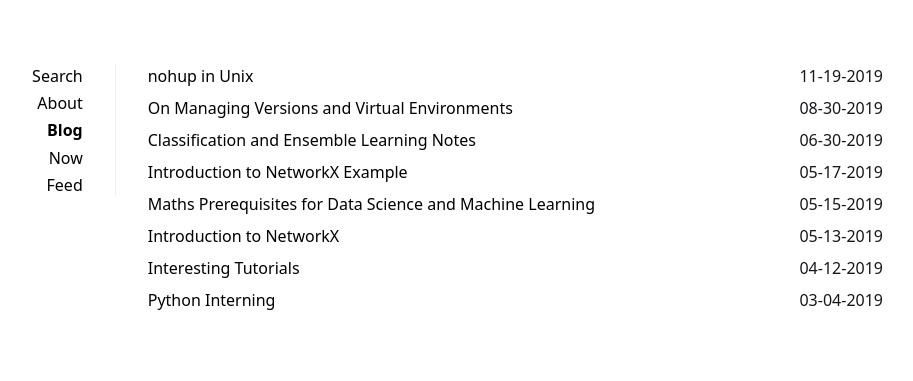
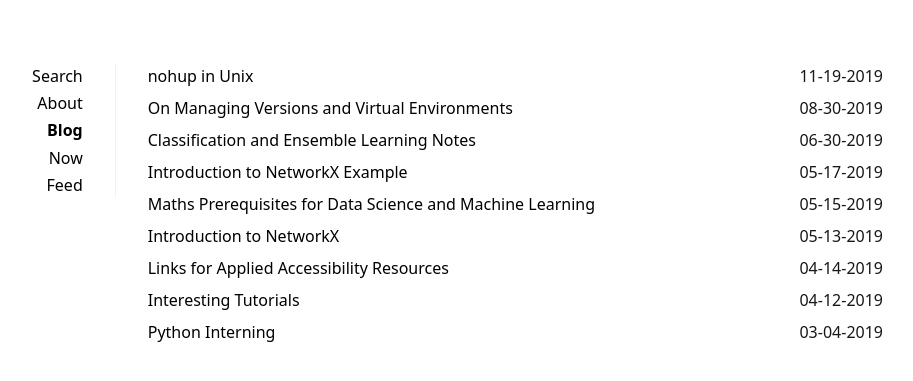
Before and after one commit to avinashbhat/avinashbhat.github.io, a Jekyll site: the page built from index.html, in a window 1280 px wide. Shown: the top 381 px of the page, without its empty margins (205-1118 px from the left). Built offline with Jekyll 4.4.1, drawn with Linux system fonts in a browser that asks for light colours; a file with an impossible date is left out.

Commit message:
Update 2020-04-14-applied-accesibility.md

```diff
--- a/_posts/2020-04-14-applied-accesibility.md
+++ b/_posts/2020-04-14-applied-accesibility.md
@@ -1,7 +1,7 @@
 ---
 layout: post
 title: Links for Applied Accessibility Resources
-date: {}
+date: 2019-04-14T00:00:00.000Z
 description: Links for Applied Accessibility Resources
 summary: Links for Applied Accessibility Resources
 comments: true
```
